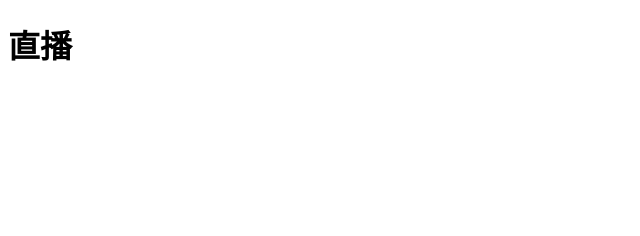
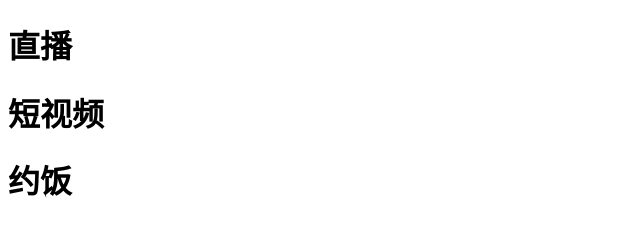
Before and after one commit to ysz-git/dbhot, a plain HTML site: page pythonProject/index.html in a window 1280 px wide. Shown: the whole page, without its empty margins (0-640 px from the left). Drawn offline with Linux system fonts and the light colour scheme.

Commit message:
约饭功能

```diff
--- a/pythonProject/index.html
+++ b/pythonProject/index.html
@@ -6,5 +6,7 @@
 </head>
 <body>
     <h1>直播</h1>
+    <h1>短视频</h1>
+    <h1>约饭</h1>
 </body>
 </html>
```
